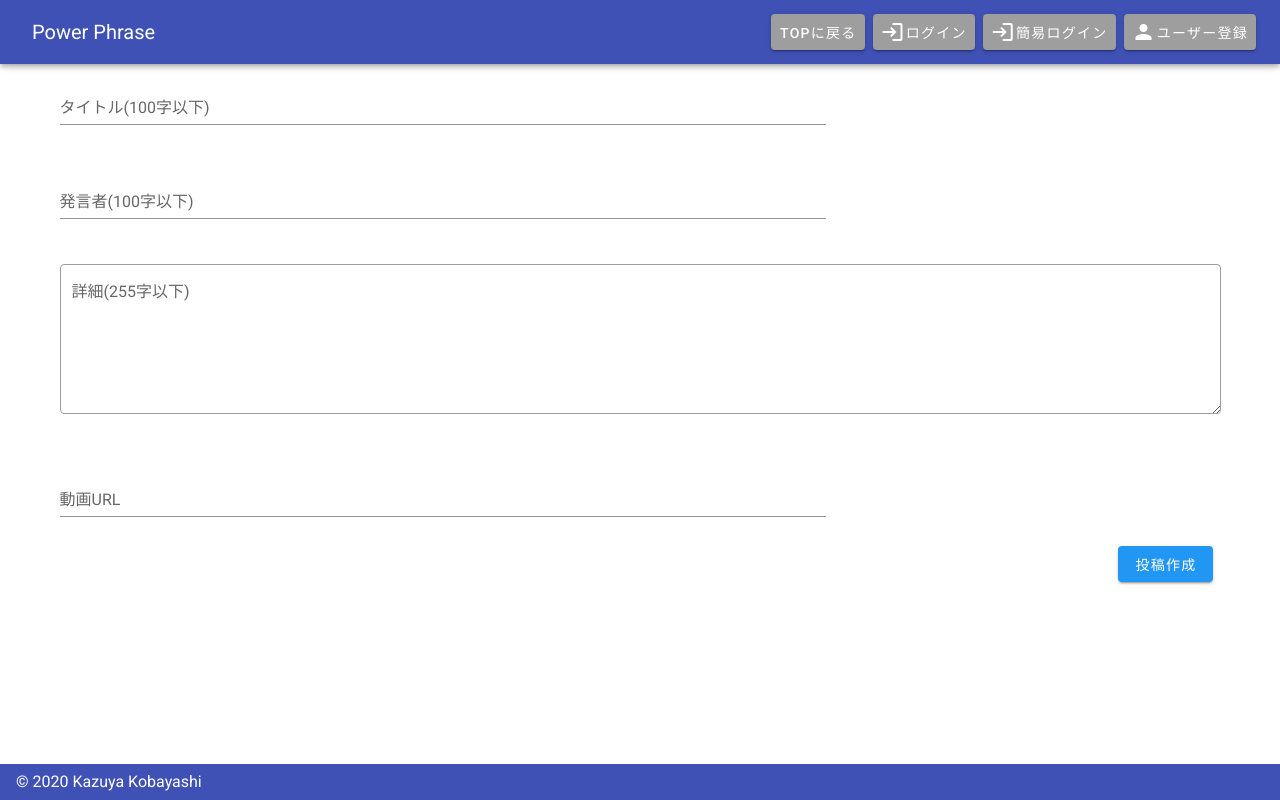
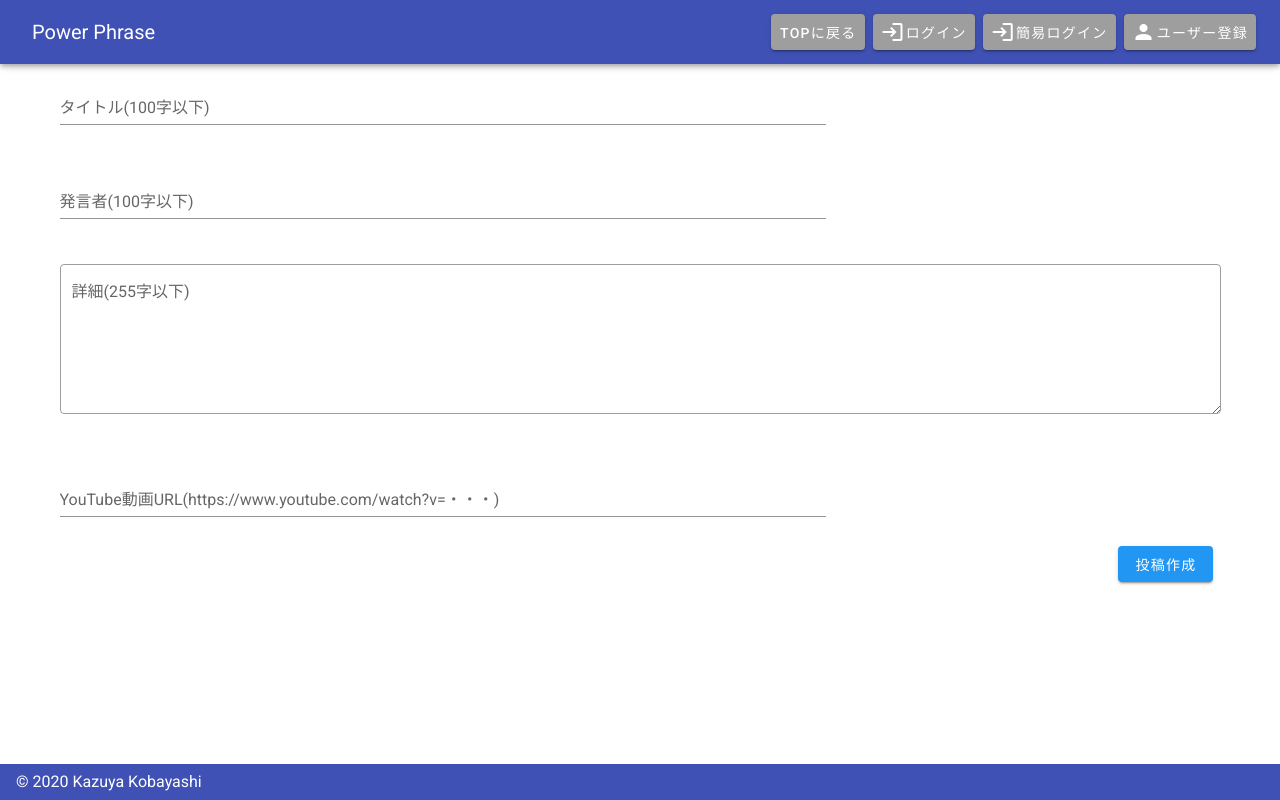
Before and after one commit to k-kazuya0926/power-phrase2-front, a Vue app: page /posts/create in a window 1280 px wide. Built offline with nearby package versions, Linux system fonts and the light colour scheme.

Commit message:
動画URL文言変更

```diff
--- a/src/views/CreatePosts.vue
+++ b/src/views/CreatePosts.vue
@@ -29,7 +29,11 @@
           </v-textarea>
         </v-col>
         <v-col cols="12" sm="8">
-          <v-text-field v-model="movieUrl" label="動画URL" :rules="[urlCheck]"></v-text-field>
+          <v-text-field
+            v-model="movieUrl"
+            label="YouTube動画URL(https://www.youtube.com/watch?v=・・・)"
+            :rules="[urlCheck]"
+          ></v-text-field>
         </v-col>
       </v-row>
     </v-form>
--- a/src/views/UpdatePost.vue
+++ b/src/views/UpdatePost.vue
@@ -29,7 +29,11 @@
           </v-textarea>
         </v-col>
         <v-col cols="12" sm="8">
-          <v-text-field v-model="movieUrl" label="動画URL" :rules="[urlCheck]"></v-text-field>
+          <v-text-field
+            v-model="movieUrl"
+            label="YouTube動画URL(https://www.youtube.com/watch?v=・・・)"
+            :rules="[urlCheck]"
+          ></v-text-field>
         </v-col>
       </v-row>
     </v-form>
```
